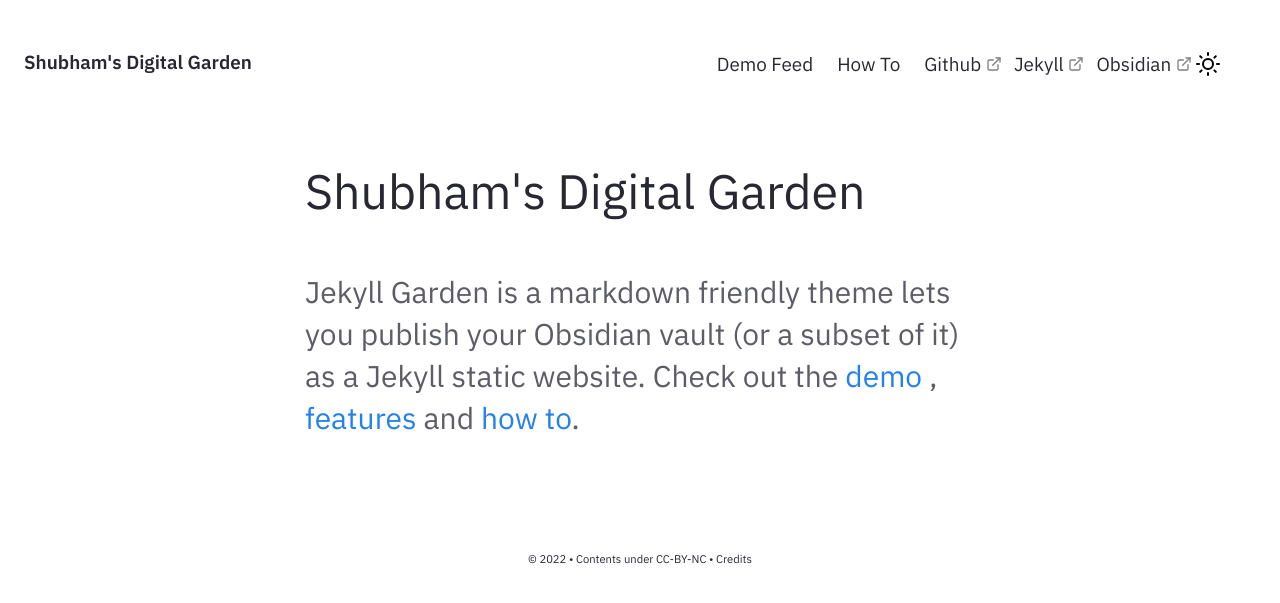
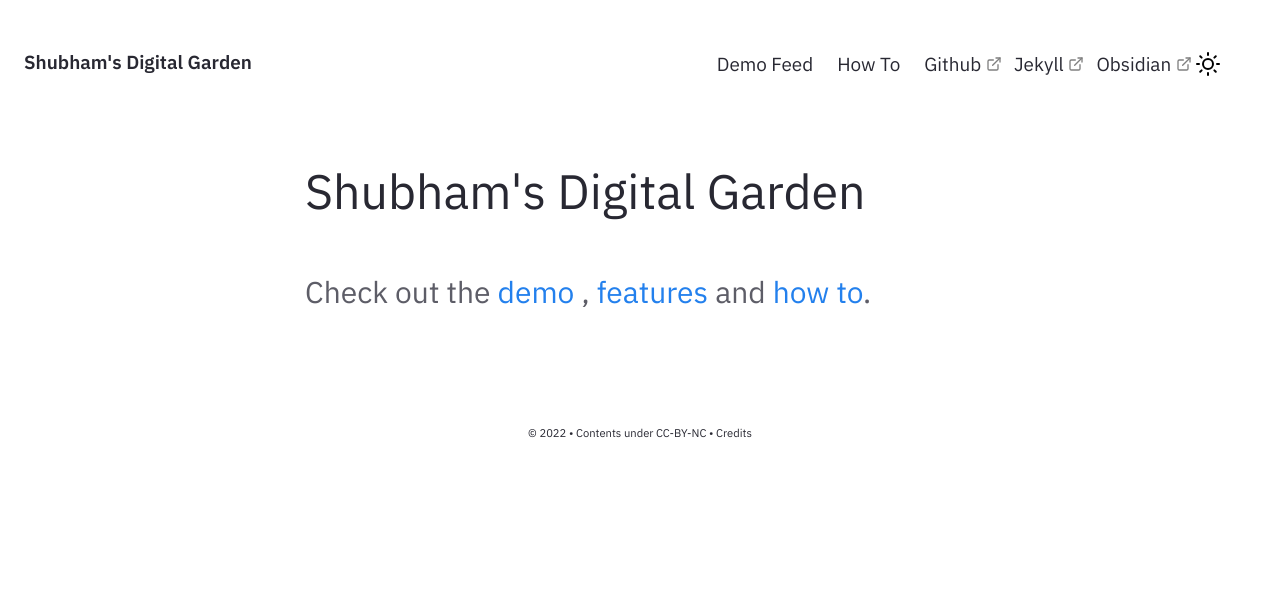
Before and after one commit to shsethi/shsethi.github.io, a Jekyll site: the page built from pages/index.md, in a window 1280 px wide. Shown: the top 603 px of the page. Built offline with Jekyll 4.4.1, drawn with Linux system fonts in a browser that asks for light colours.

Commit message:
Updated title and home page

```diff
--- a/_includes/Homepage.html
+++ b/_includes/Homepage.html
@@ -1,7 +1,7 @@
 <div class="home-intro">
     <div class="jumbo">{{site.heading}} </div>
     <div class="home-sub-text"> <h3>
-        Jekyll Garden is a markdown friendly theme lets you publish your Obsidian vault (or a subset of it) as a Jekyll static website.
+
         Check out the <a href="{{'/notes' | relative_url}}"> demo </a>, <a href="{{'/post/features' | relative_url}}"> features </a> and <a href="{{'/post/how-to' | relative_url}}"> how to</a>.
         </h3>
 </div> </div>
--- a/pages/index.md
+++ b/pages/index.md
@@ -4,5 +4,5 @@
 
 layout: Post
 permalink: /
-title: Jekyll Garden
+title: Sethi's notes
 ---
```
Also changed, not shown: README.md (+1 -33 lines).
